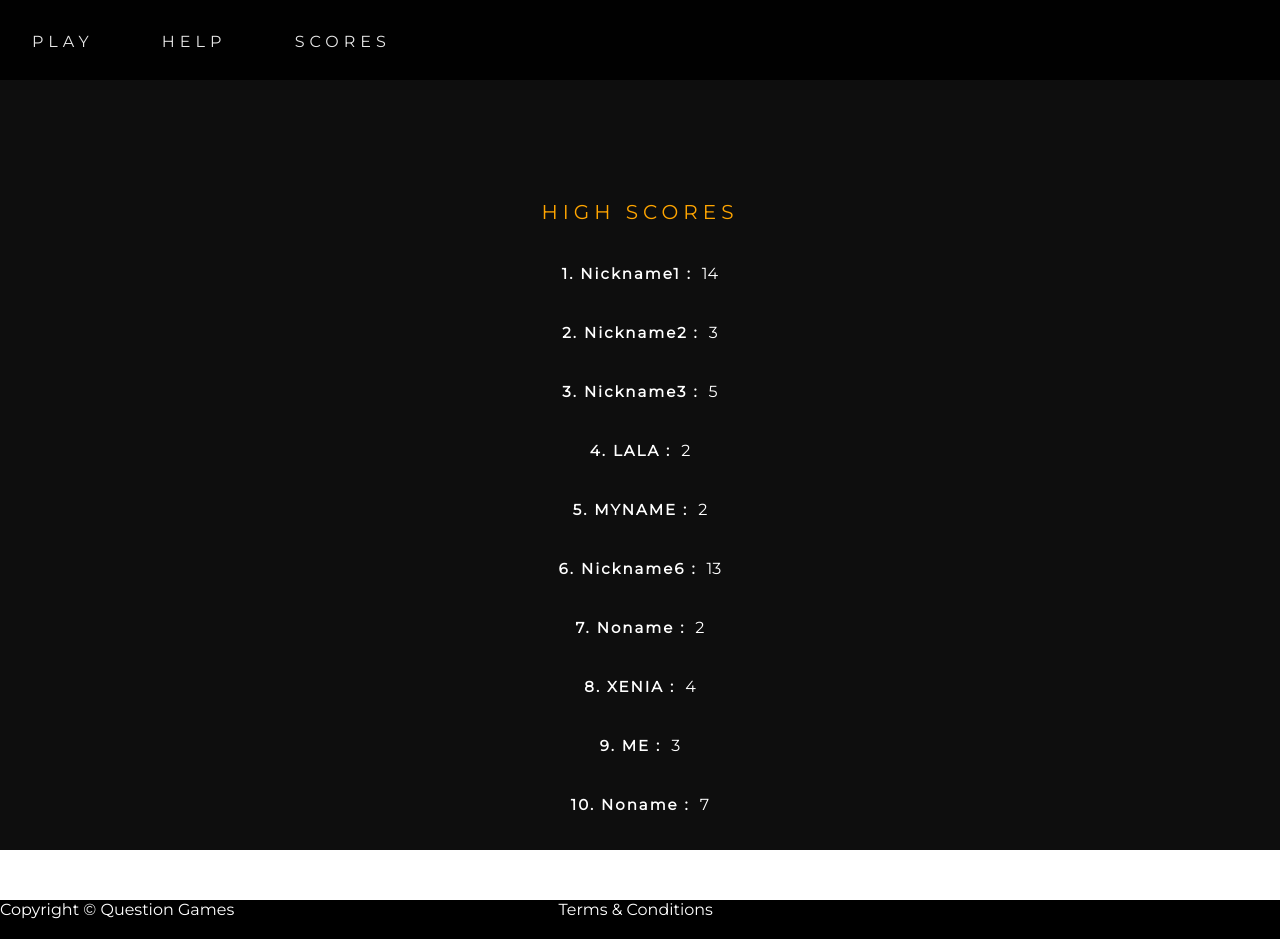
After one commit to Xioann02/cs425_fall18_hw03, a PHP site: page /highscores.php in a window 1280 px wide. The commit adds this page. Run offline with PHP 8.4, Linux system fonts and the light colour scheme.

Commit message:
5
- Completed functionality
-Display game information
- Save your score and high scores page (top 10 scores with user's nickname)
- homepage design changes

```diff
--- /dev/null
+++ b/bestscores.txt
@@ -0,0 +1,20 @@
+Nickname1
+14
+Nickname2
+3
+Nickname3
+5
+LALA
+2
+MYNAME
+2
+Nickname6
+13
+Noname
+2
+XENIA
+4
+ME
+3
+Noname
+7
--- /dev/null
+++ b/highscores.php
@@ -0,0 +1,42 @@
+<!DOCTYPE html>
+<html>
+<head>
+  <meta charset="utf-8">
+  <meta name="author" content="Xenia Ioannidou">
+  <title>High Scores</title>
+  <meta name="description" content="">
+  <meta name="keywords" content="game, questions, score, levels, trivia">
+  <!-- <link rel="shortcut icon" href="favicon6.ico" type="image/x-icon">
+  <link rel="icon" href="favicon6.ico" type="image/x-icon"> -->
+
+  <link href="https://fonts.googleapis.com/css?family=Montserrat" rel="stylesheet">
+  <link rel="stylesheet" href="style.css">
+</head>
+<body>
+  <div class="menu">
+    <a  href="index.php" class="option_menu">PLAY</a>
+    <a  href="help.php" class="option_menu">HELP</a>
+    <a  href="highscores.php"class="option_menu">SCORES</a>
+  </div>
+
+<div class='welcome box'>
+  <div class='hs'>HIGH SCORES</div>
+
+<?php
+$file=fopen("bestscores.txt","r");
+$counter=0;
+while(!feof($file)){
+$counter++;
+echo "<div class=''><div class='in nickname'>".$counter.". ".fgets($file)." :</div>";
+echo "<div class='in'>".fgets($file)."</div></div>";
+}
+?>
+</div>
+
+
+  <footer>
+    <div class="footer_text">Copyright © Question Games</div>
+    <a  class="footer_text"href="">Terms & Conditions</a>
+  </footer>
+</body>
+</html>
--- /dev/null
+++ b/js.js
@@ -0,0 +1,5 @@
+$('.scroll').click(function() {
+    $('body').animate({
+        scrollTop: eval($('#' + $(this).attr('target')).offset().top - 70)
+    }, 1000);
+});
--- a/style.css
+++ b/style.css
@@ -1,28 +1,32 @@
 body{
   overflow-x: hidden;
-  background-color: pink;
   margin:0px;
+  font-family: Montserrat, Arial;
+
 }
+
 a{
   text-decoration: none;
 }
 .menu{
   position:fixed;
-  height:100px;
+  height:80px;
   width:100%;
   background-color: black;
   opacity:0.9;
   top: 0px;
+  z-index: 9;
 }
 .option_menu{
   font-family: Montserrat, Arial;
   color:white;
   display:inline-block;
-  margin:3%;
+  margin:2.5%;
   letter-spacing: 5px;
 }
 .welcome{
   text-align: center;
+  height: 530px;
 }
 .welcome-image{
   width:100%;
@@ -45,14 +49,20 @@ a{
   margin-left: 43%;
   margin-right: 43%;
   color: white;
+  left: 0px;
   padding-right: 20px;
   padding-left: 20px;
   font-weight: 900;
+  border: none;
   background-color: #FF5722;
 }
 footer{
+  position: absolute;
   background-color: black;
+  margin-top: 100px;
+  width: 100%;
 }
+
 .footer_text{
   padding-right:25%;
   color:white;
@@ -71,8 +81,89 @@ footer{
 .result{
   margin-left: 10%;
   margin-top:100px;
+  border-bottom:solid 0.5px grey;
 }
 
 .question{
-font-style: italic;
+  font-style: italic;
 }
+
+.in{
+  display:inline-block;
+}
+
+.result_title{
+  margin-right:10px;
+  letter-spacing: 2px;
+  font-weight: 600;
+}
+
+.group{
+  margin-top:10px;
+}
+
+.hs{
+  margin-top:100px;
+  font-size:20px;
+  letter-spacing: 5px;
+  color:orange;
+}
+
+.nickname{
+  margin-top: 40px;
+  font-size: 15px;
+  font-weight: 700;
+  margin-right: 10px;
+  letter-spacing: 2px;
+}
+
+.box{
+  margin-top:0px;
+  padding-top:100px;
+  top:0px;
+  background-color: #0e0e0e;
+  color:white;
+  height: 750px;
+  margin-bottom:-50px;
+}
+
+.frm{
+  background-color: orange;
+  margin-left: 12.5%;
+  margin-right: 12.5%;
+  padding:40px;
+  width:70%;
+  z-index: 3;
+position:absolute;
+  margin-top:-400px;
+}
+.question_asked{
+  margin-bottom: 25px;
+  font-size: 18px;
+  letter-spacing: 2px;
+  color:#9c5800;
+}
+
+.the_question{
+  margin-bottom: 20px;
+  font-size: 20px;
+  letter-spacing: 5px;
+  font-weight: 600;
+}
+
+.the_answer{
+  margin-bottom:25px;
+  font-size: 17px;
+  letter-spacing: 3px;
+}
+.the_button{
+  margin-right: 10px;
+  border:none;
+  background-color: black;
+  color:white;
+  font-size: 15px;
+  padding:2px;
+  padding-right:35px;
+  padding-left:35px;
+
+}
```
Also changed, not shown: check.php (+20 -16 lines), index.php (+118 -54 lines), scores.php (added, +54 -0 lines).
